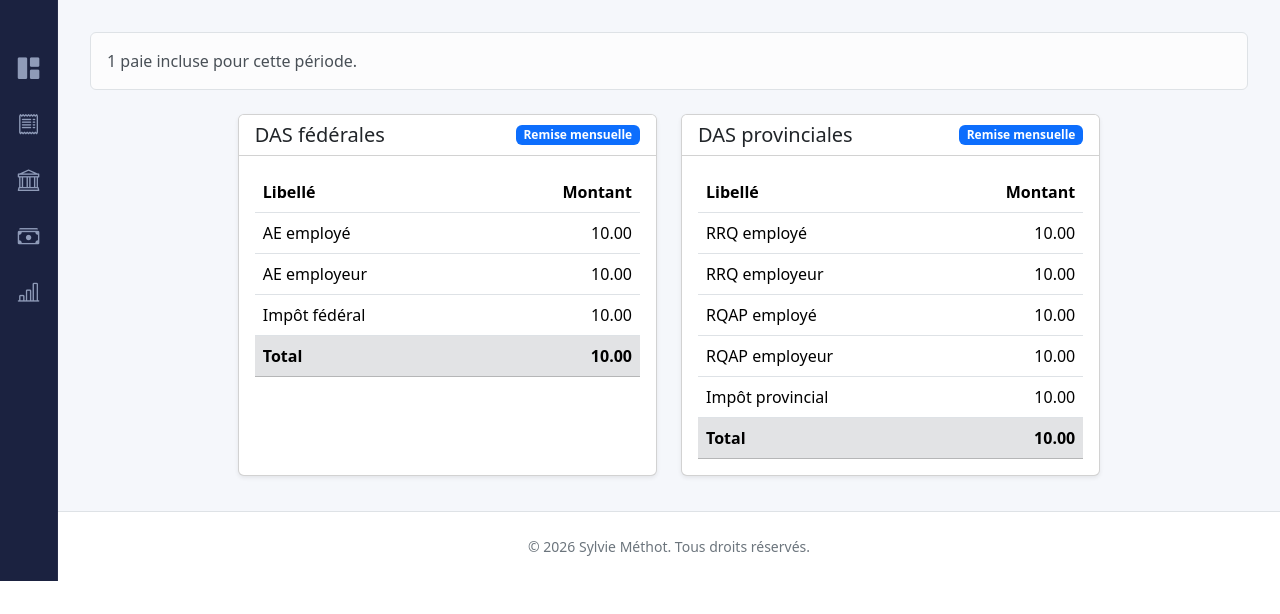
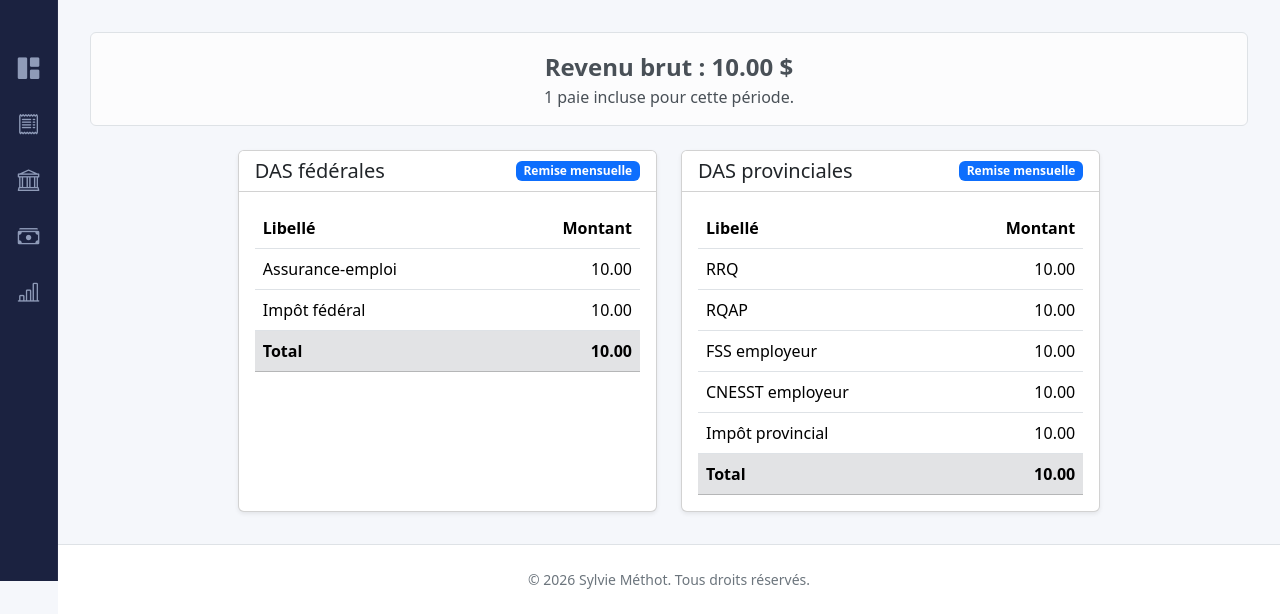
Before and after one commit to criquet1/lecarnet, a Django app: template paie/templates/paie/remises_mensuelles.html in a window 1280 px wide. Shown: the part 219-833 px from the top of the page. Before the commit the page ends 800 px from the top, so only its background shows below. Run offline with Django 5.2, Linux system fonts and the light colour scheme; the template is opened without the code that fills it: most values are stand-ins (such as "Sample title", 1, 10 or a date in 2020); grey boxes marked "Sample" are stand-in pictures.

Commit message:
Ajuster les paramêtres des paies

```diff
--- a/paie/templates/paie/remises_mensuelles.html
+++ b/paie/templates/paie/remises_mensuelles.html
@@ -12,8 +12,8 @@
 
 {% block content %}
 {% if paies_count %}
-    <div class="alert alert-light border mb-4">
-        {{ paies_count }} paie{% if paies_count > 1 %}s{% endif %} incluse{% if paies_count > 1 %}s{% endif %} pour cette période.
+    <div class="alert alert-light border mb-4 text-center">
+        <span class="fs-4 fw-bold">Revenu brut : {{ revenu_brut_total|floatformat:2 }} $</span><br>{{ paies_count }} paie{% if paies_count > 1 %}s{% endif %} incluse{% if paies_count > 1 %}s{% endif %} pour cette période.
     </div>
 {% else %}
     <div class="alert alert-warning border mb-4">
@@ -43,7 +43,7 @@
                             </tr>
                         </thead>
                         <tbody>
-                            <tr>
+                            <!-- <tr>
                                 <td>AE employé</td>
                                 <td class="text-end">{{ federal_total.ae_employe|floatformat:2 }}</td>
                             </tr>
@@ -51,7 +51,11 @@
                                 <td>AE employeur</td>
                                 <td class="text-end">{{ federal_total.ae_employeur|floatformat:2 }}</td>
                             </tr>
+                            <tr> -->
                             <tr>
+                                <td>Assurance-emploi</td>
+                                <td class="text-end">{{ federal_total.ae_total|floatformat:2 }}</td>
+                            </tr>
                                 <td>Impôt fédéral</td>
                                 <td class="text-end">{{ federal_total.impot_federal|floatformat:2 }}</td>
                             </tr>
@@ -84,7 +88,7 @@
                             </tr>
                         </thead>
                         <tbody>
-                            <tr>
+                            <!-- <tr>
                                 <td>RRQ employé</td>
                                 <td class="text-end">{{ provincial_total.rrq_employe|floatformat:2 }}</td>
                             </tr>
@@ -99,7 +103,27 @@
                             <tr>
                                 <td>RQAP employeur</td>
                                 <td class="text-end">{{ provincial_total.rqap_employeur|floatformat:2 }}</td>
+                            </tr> -->
+
+                            <tr>
+                                <td>RRQ</td>
+                                <td class="text-end">{{ provincial_total.rrq_total|floatformat:2 }}</td>
                             </tr>
+
+                            <tr>
+                                <td>RQAP</td>
+                                <td class="text-end">{{ provincial_total.rqap_total|floatformat:2 }}</td>
+                            </tr>
+                            <tr>
+                                <td>FSS employeur</td>
+                                <td class="text-end">{{ provincial_total.fss_employeur|floatformat:2 }}</td>
+                            </tr>
+                            <tr>
+                                <td>CNESST employeur</td>
+                                <td class="text-end">{{ provincial_total.cnesst_employeur|floatformat:2 }}</td>
+                            </tr>
+
+
                             <tr>
                                 <td>Impôt provincial</td>
                                 <td class="text-end">{{ provincial_total.impot_provincial|floatformat:2 }}</td>
```
Also changed, not shown: paie/views.py (+20 -5 lines).
